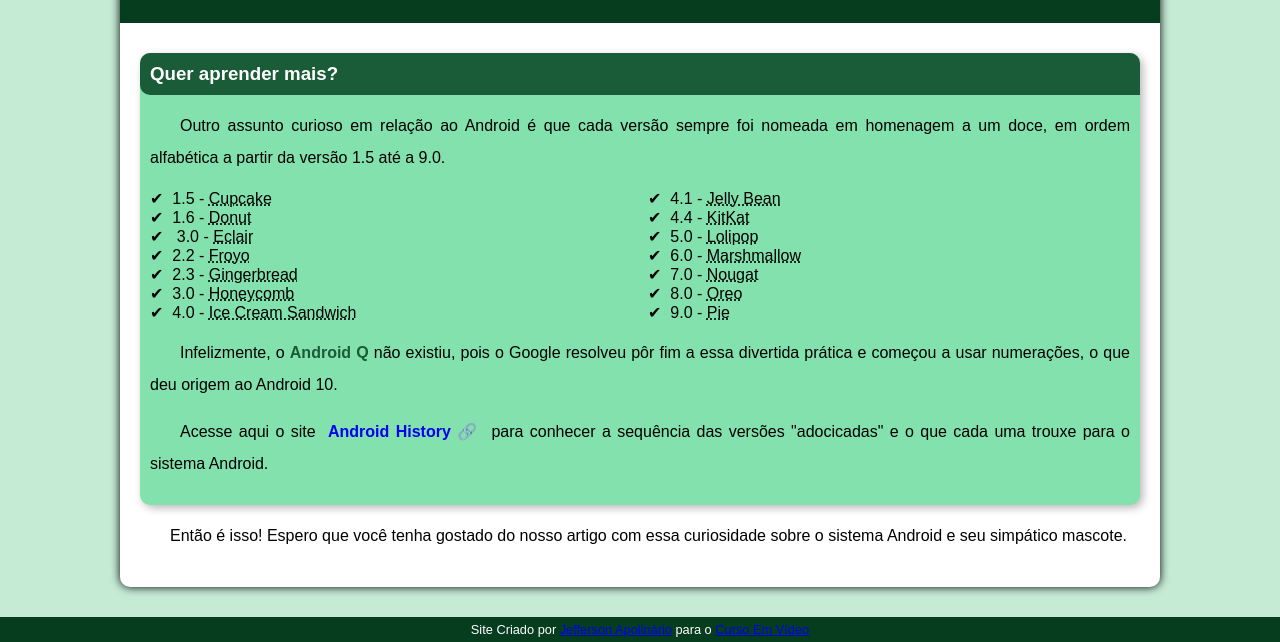
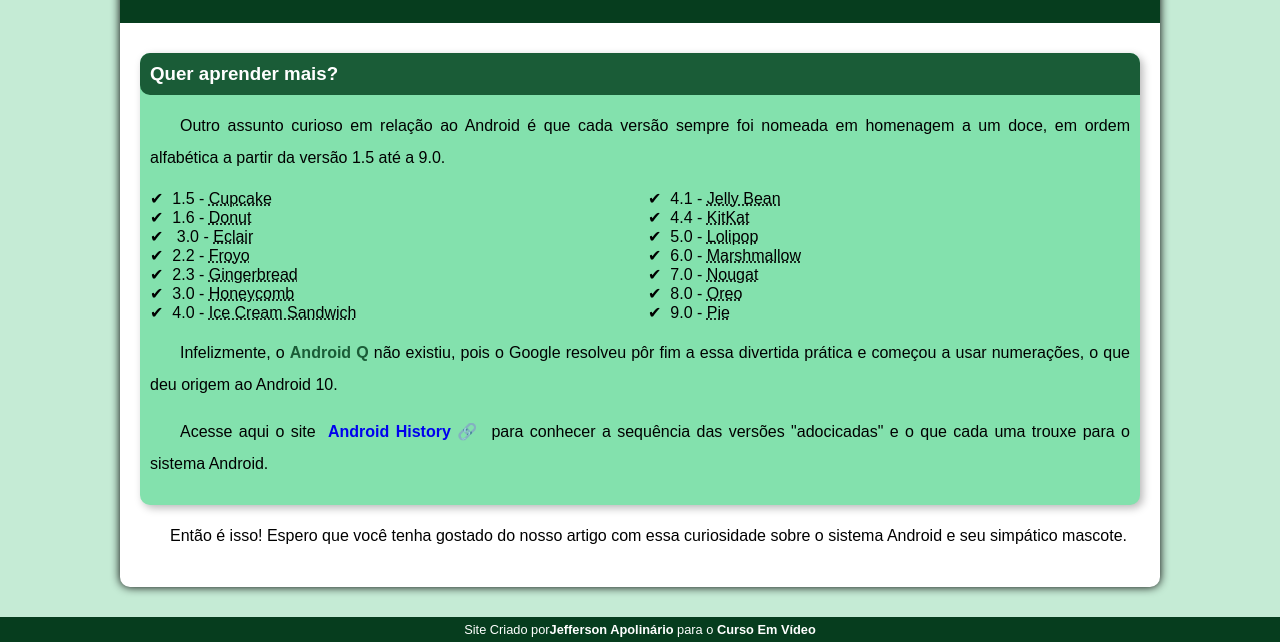
Before and after one commit to JeffApolinario/Projeto-Android, a plain HTML site: page index.html in a window 1280 px wide. Shown: the part 2308-2950 px from the top of the page. Drawn offline with Linux system fonts and the light colour scheme.

```diff
--- a/index.html
+++ b/index.html
@@ -108,7 +108,7 @@
 
      </main>
      <footer>
-            <p>Site Criado por <a href="https://github.com/jeffapolinario" target="_blank">Jefferson Apolinário</a> para o <a href="https://www.youtube.com/@cursoemvideo" target="_blank">Curso Em Vídeo</a></p>
+            Site Criado por<a href="https://github.com/jeffapolinario" target="_blank">Jefferson Apolinário</a> para o <a href="https://www.youtube.com/@cursoemvideo" target="_blank">Curso Em Vídeo</a>
      </footer>
 </body>
 </html>
```
